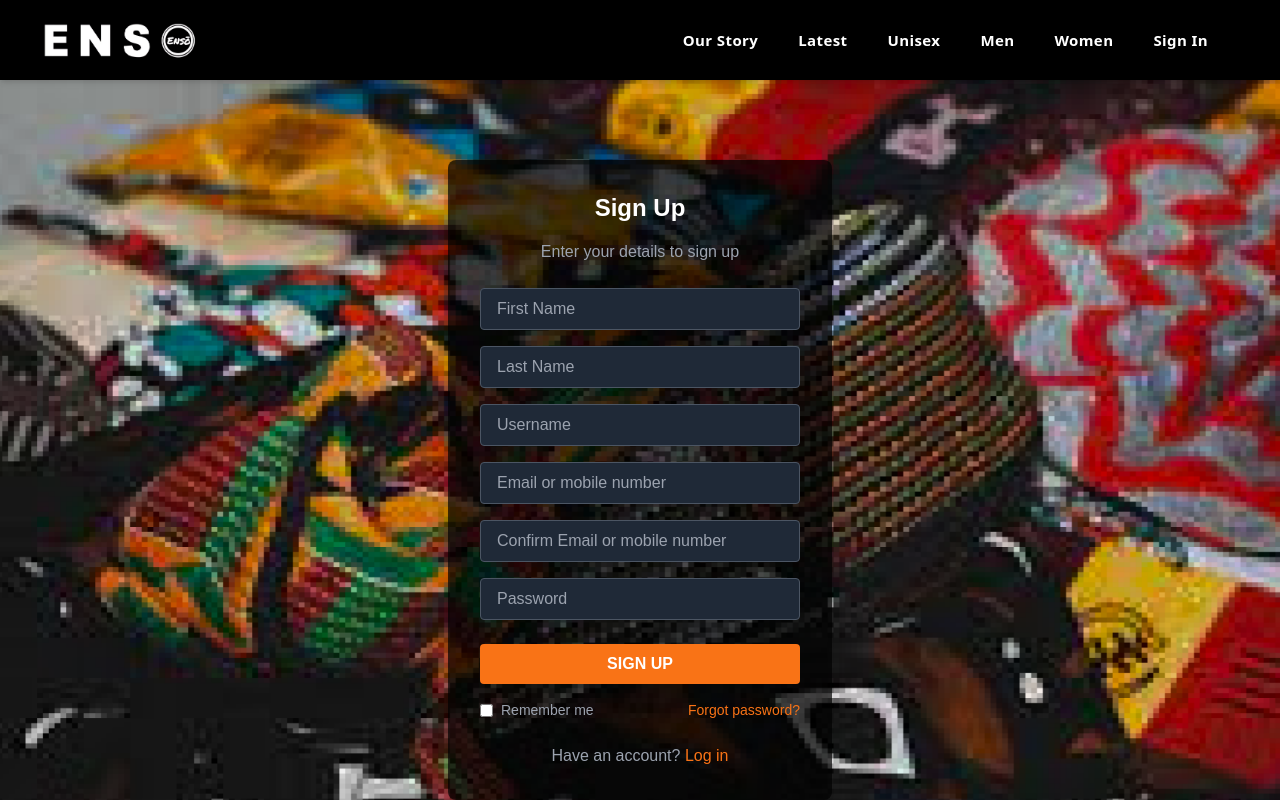
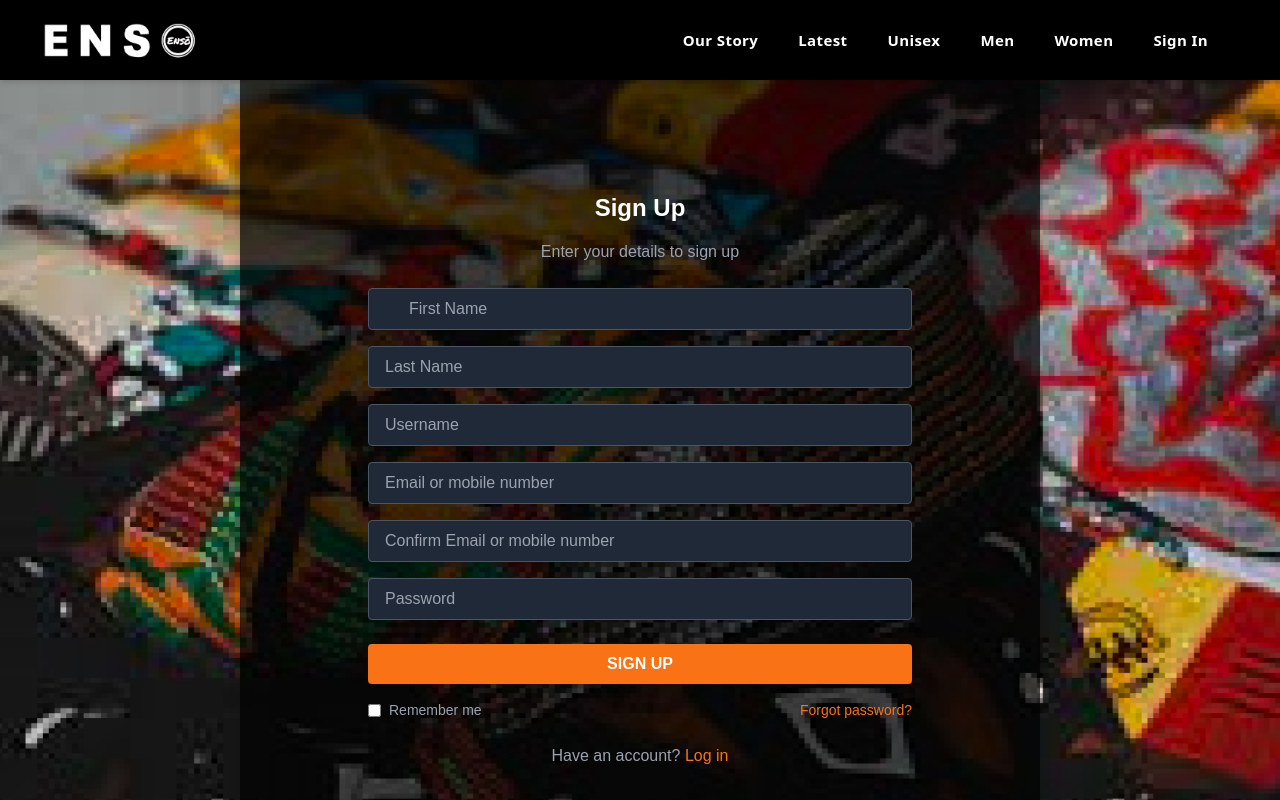
Before and after one commit to kajugadaniels/ecommerce-reactjs-frontend, a Next.js app: page /signup in a window 1280 px wide. Shown: the top 800 px of the page. Built offline with nearby package versions, Linux system fonts and the light colour scheme.

Commit message:
Signup page

```diff
--- a/app/(user)/signup/page.tsx
+++ b/app/(user)/signup/page.tsx
@@ -5,10 +5,10 @@ const Register = () => {
     <div
       className="h-screen flex items-center justify-center bg-cover bg-center"
       style={{
-        backgroundImage: "url('/products/aut_background.png')", // Replace with your background image path
+        backgroundImage: "url('/products/aut_background.png')",
       }}
     >
-      <div className="bg-black bg-opacity-70 p-8 rounded-lg shadow-lg w-96">
+      <div className="bg-black bg-opacity-70 p-32 rounded-lg shadow-lg w-[800px]">
         {/* Title */}
         <h2 className="text-white text-2xl font-bold text-center mb-4">Sign Up</h2>
         <p className="text-gray-400 text-center mb-6">
@@ -21,7 +21,7 @@ const Register = () => {
           <input
             type="text"
             placeholder="First Name"
-            className="w-full mb-4 px-4 py-2 text-white bg-gray-800 border border-gray-600 rounded focus:outline-none focus:ring-2 focus:ring-orange-500"
+            className="w-full mb-4 px-10 py-2 text-white bg-gray-800 border border-gray-600 rounded focus:outline-none focus:ring-2 focus:ring-orange-500"
           />
 
           {/* Last Name */}
```
